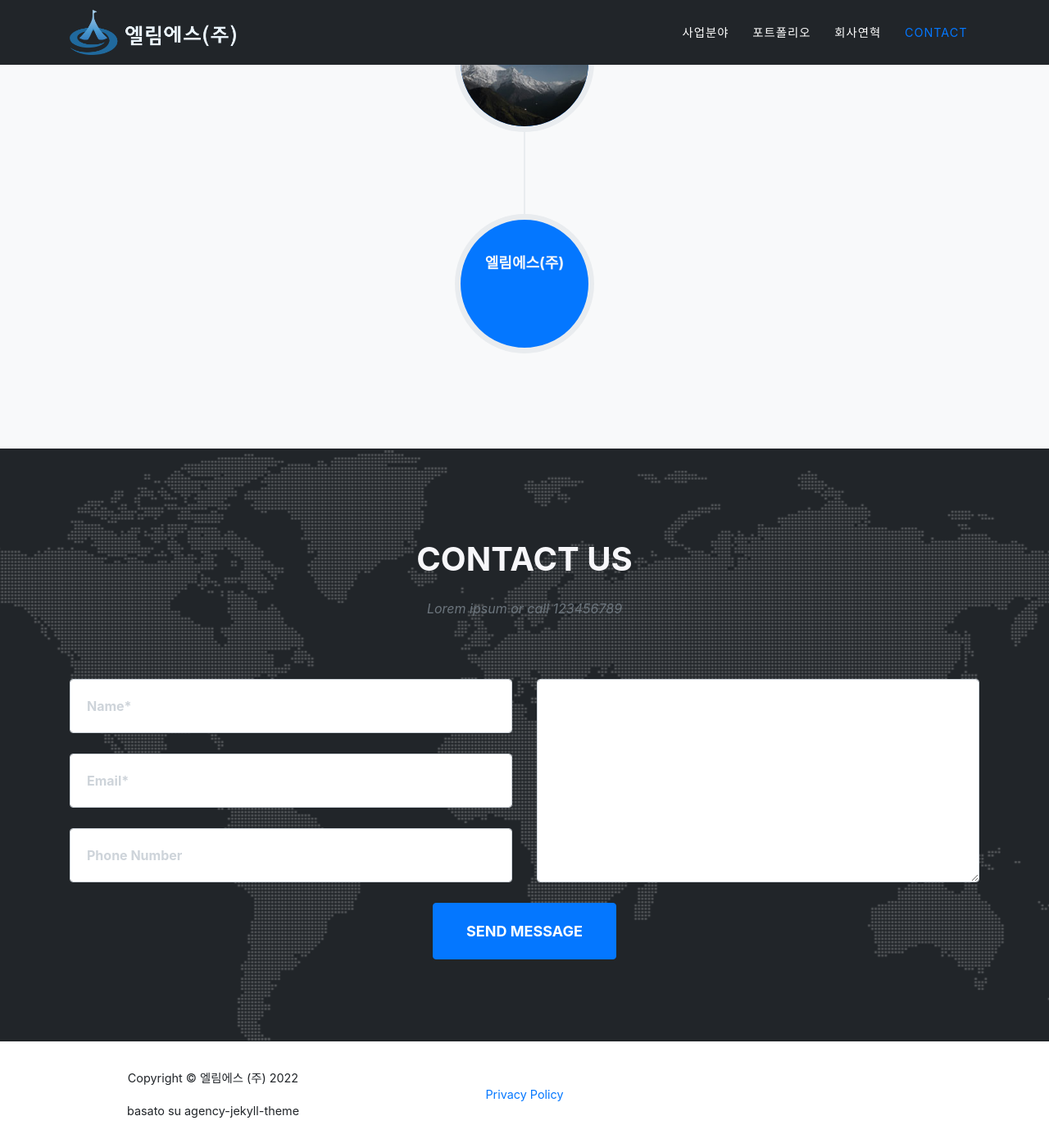
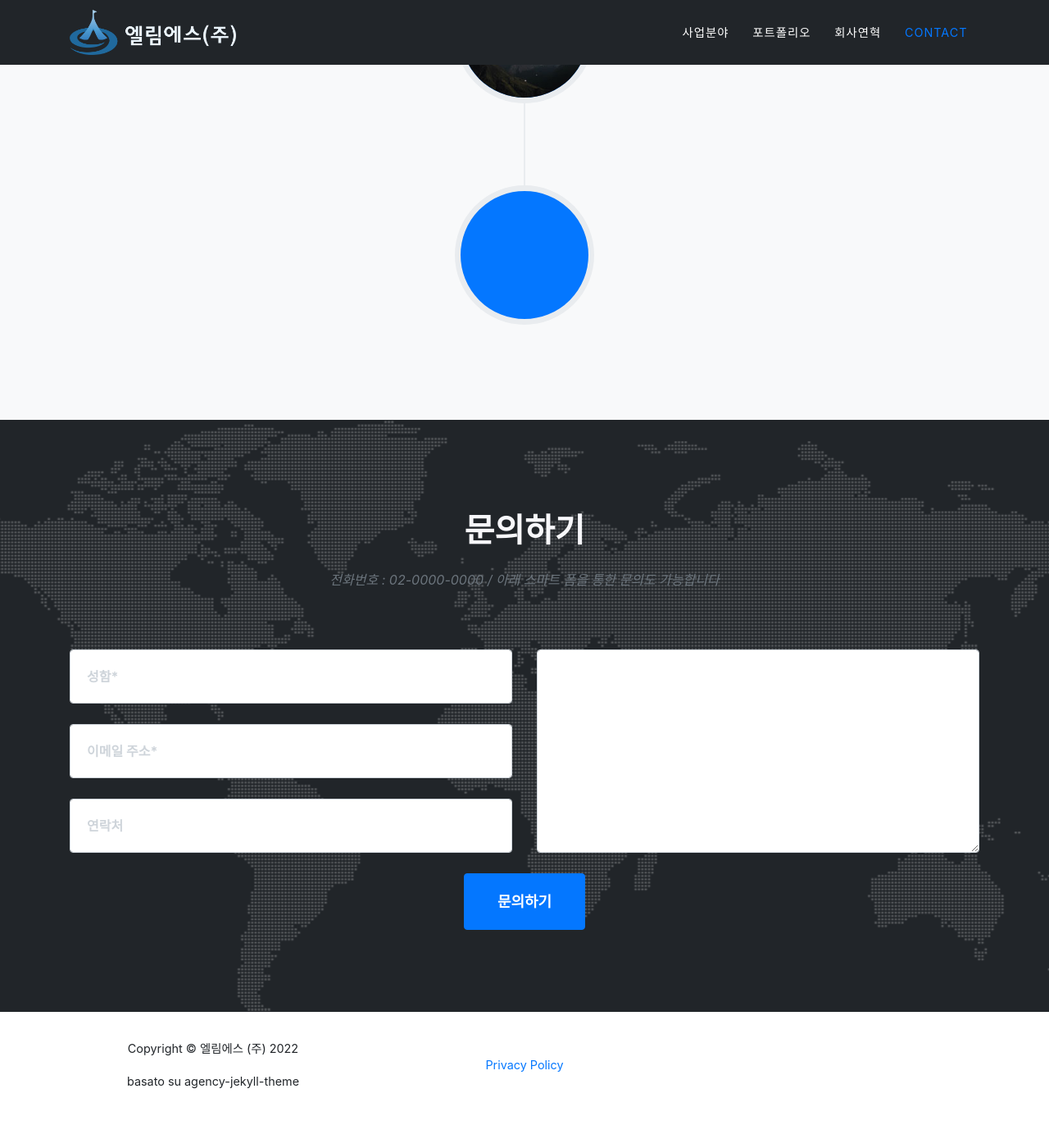
Before and after one commit to elimsnetwork/elimsnetwork.github.io, a Jekyll site: the page built from index.md, in a window 1280 px wide and 1400 px high, scrolled down 4320 px. Shown: the whole window at 82% size. Built offline with Jekyll 4.4.1, drawn with Linux system fonts in a browser that asks for light colours; some web fonts are replaced; after the commit the page ends 5684 px from its top, so only the background shows below that.

Commit message:
contactform update

```diff
--- a/_config.yml
+++ b/_config.yml
@@ -18,7 +18,7 @@ url    : "" # the base hostname & protocol for your site, e.g. http://example.co
 baseurl: "/elims" # the subpath of your site, e.g. /blog
 
 title      : 엘림에스(주)
-email      : your-email@example.com #this is also the email contact forms will go to
+#email      : elims.network.subst@gmail.com #this is also the email contact forms will go to
 description: 엘림에스(주) 공식 홈페이지
 author     : Your Name
 logo:     #optional, defaults to site title
@@ -37,7 +37,7 @@ markdown: kramdown
 
 # Uncomment following line to use Formspree form ID based URL instead of email based URL
 # Details: https://help.formspree.io/hc/en-us/articles/360017735154-How-to-prevent-spam
-# formspree_form_path: "f/a_form_id"
+formspree_form_path: "f/xnqwbddw"
 
 plugins:
   - jekyll-remote-theme
--- a/_data/sitetext.yml
+++ b/_data/sitetext.yml
@@ -44,7 +44,7 @@ en: &DEFAULT_EN
 
   timeline:
     title: "회사 연혁"
-    text: ""
+    text: " "
     section: timeline
     # left is the default
     #start_align: "left"
@@ -90,7 +90,7 @@ en: &DEFAULT_EN
         image: assets/img/timeline/4.jpg
         alt:
         # you can enforce the alignment
-    end: "엘림에스(주)"
+    end: " "
 
   about:
     title: "About Us"
@@ -154,19 +154,19 @@ en: &DEFAULT_EN
             icon: fab fa-linkedin-in
 
   contact:
-    title: "Contact Us"
-    text: "Lorem ipsum or call 123456789"
+    title: "문의하기"
+    text: "전화번호 : 02-0000-0000 / 아래 스마트 폼을 통한 문의도 가능합니다"
     section: contact
-    name: "Name*"
-    name-validation: "Please enter your name."
-    email: "Email*"
-    email-validation: "Please enter your email address."
-    phone: "Phone Number"
-    phone-validation: "Please enter your phone number."
-    message: "Message*"
-    message-validation: "Please enter a message."
-    subject: "Contact Form Submission"
-    submit: "Send Message"
+    name: "성함*"
+    name-validation: "성함을 입력해주세요"
+    email: "이메일 주소*"
+    email-validation: "이메일 주소를 입력해주세요"
+    phone: "연락처"
+    phone-validation: "회신할 연락처를 입력해주세요"
+    message: "문의내용*"
+    message-validation: "문의하실 내용을 입력해주세요"
+    subject: "문의사항 폼 작성하기"
+    submit: "문의하기"
 
   footer:
     legal: "Privacy Policy"
```
